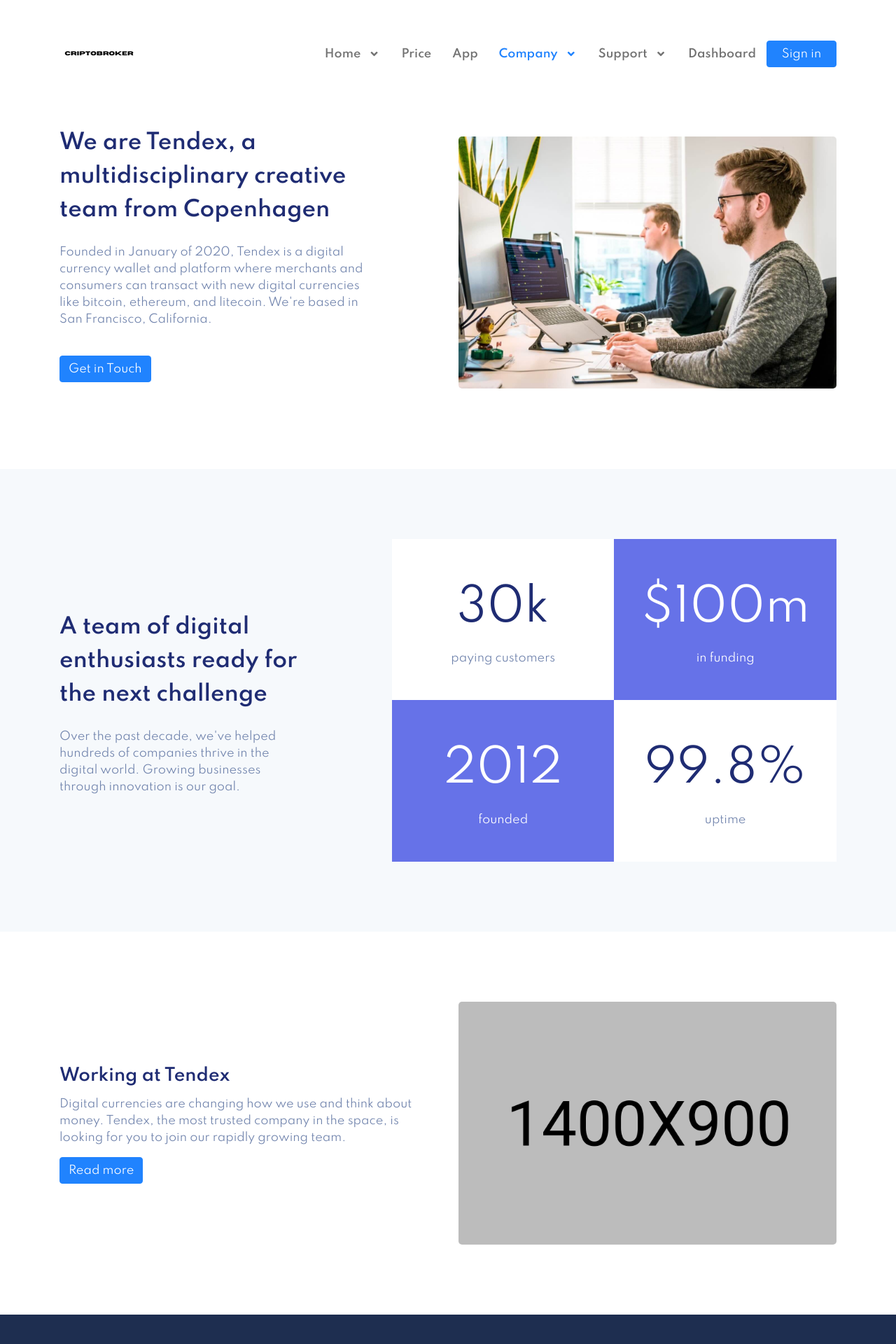
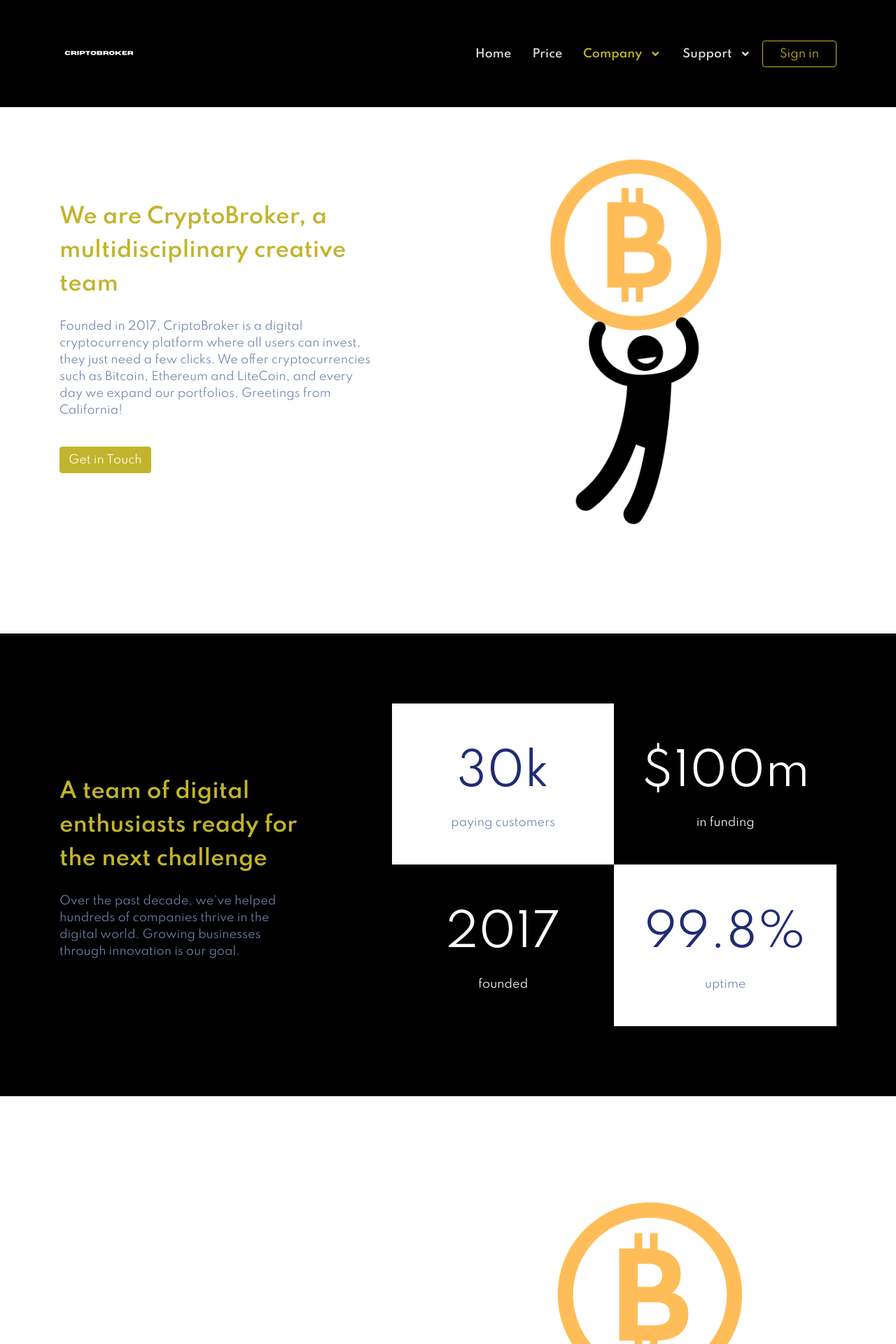
Before and after one commit to CyberWarrior-Ops/CryptoBroker, a PHP site: page /about.php in a window 1280 px wide. Shown: the top 1920 px of the page at 70% size. Run offline with PHP 8.4, Linux system fonts and the light colour scheme; some web fonts are replaced.

Commit message:
Minor FontEnd Changes

```diff
--- a/about.php
+++ b/about.php
@@ -4,7 +4,7 @@
     <meta charset="UTF-8" />
     <meta name="viewport" content="width=device-width, initial-scale=1.0" />
     <meta http-equiv="X-UA-Compatible" content="ie=edge" />
-    <title>Tendex</title>
+    <title>About us</title>
     <!-- Favicon icon -->
     <link
       rel="icon"
@@ -17,9 +17,8 @@
     <link rel="stylesheet" href="./css/style.css" />
   </head>
 
-  <body class="@@dashboard">
   <div id="main-wrapper">
-      <div class="header landing @@headerClass">
+      <div class="header landing bg-dark light">
           <div class="container">
               <div class="row">
                   <div class="col-xl-12">
@@ -48,28 +47,10 @@
                               </button>
                               <div class="collapse navbar-collapse" id="navbarNavDropdown">
                                   <ul class="navbar-nav ms-auto">
-                      <li class="nav-item dropdown">
-                        <a
-                          class="nav-link dropdown-toggle"
-                          href="#"
-                          data-toggle="dropdown"
-                          >Home
-                        </a>
-                        <div class="dropdown-menu">
-                          <a class="dropdown-item" href="index.php"
-                            >Home 1</a
-                          >
-                          <a class="dropdown-item" href="index.php"
-                            >Home 2</a
-                          >
-                          <a class="dropdown-item" href="./index3.html"
-                            >Home 3</a
-                          >
-                          <!-- <a class="dropdown-item" href="./index4.html">Home 4</a>
-                                        <a class="dropdown-item" href="./index5.html">Home 5</a>
-                                        <a class="dropdown-item" href="./index6.html">Home 6</a>
-                                        <a class="dropdown-item" href="./index7.html">Home 7</a> -->
-                        </div>
+                                      <li class="nav-item">
+                                          <a class="nav-link" href="#">Home</a>
+                                      </li>
+
                                       </li>
                                       <!-- <li class="nav-item">
                                                     <a class="nav-link" href="./index.php">Home</a>
@@ -77,22 +58,15 @@
                                       <li class="nav-item">
                                           <a class="nav-link" href="details/price.html">Price</a>
                                       </li>
-                      <li class="nav-item">
-                        <a class="nav-link" href="./app.html">App</a>
-                      </li>
                                       <li class="nav-item dropdown">
                                           <a
                                                   class="nav-link dropdown-toggle text-primary"
                                                   href="#"
                                                   data-toggle="dropdown"
+
                                           >Company
                                           </a>
                                           <div class="dropdown-menu">
-                          <a
-                            class="dropdown-item text-primary"
-                            href="about.php"
-                            >About us</a
-                          >
                                               <a class="dropdown-item" href="team.php">Team</a>
                                               <a class="dropdown-item" href="blogg.html">Blog</a>
                                               <a class="dropdown-item" href="career.php"
@@ -120,16 +94,11 @@
                                               <a class="dropdown-item" href="faq.php">FAQ</a>
                                           </div>
                                       </li>
-                      <li class="nav-item">
-                        <a class="nav-link" href="User/dashboard.php"
-                          >Dashboard</a
-                        >
-                      </li>
                                   </ul>
                               </div>
 
-                  <div class="signin-btn">
-                    <a class="btn btn-primary" href="login/signin.php">Sign in</a>
+                              <div class="signin-btn ">
+                                  <a class="btn btn-outline-dark px-4" href="login/signin.php">Sign in</a>
                               </div>
                           </nav>
                       </div>
@@ -144,21 +113,19 @@
             <div class="col-lg-5">
               <div class="service-content m-t-50">
                 <h2 class="mb-4">
-                  We are Tendex, a multidisciplinary creative team from
-                  Copenhagen
+                  We are CryptoBroker, a multidisciplinary creative team
                 </h2>
                 <p>
-                  Founded in January of 2020, Tendex is a digital currency
-                  wallet and platform where merchants and consumers can transact
-                  with new digital currencies like bitcoin, ethereum, and
-                  litecoin. We're based in San Francisco, California.
+                    Founded in 2017, CriptoBroker is a digital cryptocurrency platform where all users can invest,
+                    they just need a few clicks. We offer cryptocurrencies such as Bitcoin, Ethereum and LiteCoin,
+                    and every day we expand our portfolios, Greetings from California!
                 </p>
                 <a href="#" class="btn btn-primary my-4">Get in Touch</a>
               </div>
             </div>
             <div class="col-lg-6">
               <div class="service-img">
-                <img src="images/about/1.jpeg" alt="" class="img-fluid" />
+                <img src="images/btchold.png" width="500" height="auto" alt="" class="img-fluid" />
               </div>
             </div>
           </div>
@@ -189,13 +156,13 @@
                   <p class="m-0">paying customers</p>
                 </div>
 
-                <div class="col-6 bg-purple text-center py-5 py-md-7">
+                <div class="col-6 bg-yellow text-center py-5 py-md-7">
                   <h1 class="display-3 text-white">$100m</h1>
                   <p class="m-0 text-white">in funding</p>
                 </div>
 
-                <div class="col-6 bg-purple text-center py-5 py-md-7">
-                  <h1 class="display-3 text-white">2012</h1>
+                <div class="col-6  text-center py-5 py-md-7">
+                  <h1 class="display-3 text-white">2017</h1>
                   <p class="m-0 text-white">founded</p>
                 </div>
 
@@ -216,10 +183,10 @@
           <div class="row align-items-center">
             <div class="col-lg-6">
               <div class="service-content my-5">
-                <h3>Working at Tendex</h3>
+                <h3>Working at CriptoBroker</h3>
                 <p>
                   Digital currencies are changing how we use and think about
-                  money. Tendex, the most trusted company in the space, is
+                  money. CriptoBroker, the most trusted company in the space, is
                   looking for you to join our rapidly growing team.
                 </p>
                 <a href="#" class="btn btn-primary">Read more</a>
@@ -227,7 +194,7 @@
             </div>
             <div class="col-lg-6">
               <div class="service-img">
-                <img src="images/about/1.jpg" alt="" class="img-fluid" />
+                <img src="images/work.png" width="700" alt="" class="img-fluid" />
               </div>
             </div>
           </div>
@@ -241,10 +208,8 @@
                       <div class="bottom-logo">
                           <img class="pb-3" src="./images/logow.png" alt="" />
 
-                <p>
-                  Tendex is a unique and beautiful collection of UI elements
-                  that are all flexible and modular. A complete and customizable
-                  solution to building the website of your dreams.
+                          <p style="color: white">
+                              Your Crypto Wallet in one place.
                           </p>
                       </div>
                   </div>
@@ -252,10 +217,10 @@
                       <div class="bottom-widget">
                           <h4 class="widget-title">Company</h4>
                           <ul>
-                  <li><a href="about.html">About</a></li>
-                  <li><a href="career.php">Career</a></li>
-                  <li><a href="#">Affiliate</a></li>
-                  <li><a href="team.php">Our Team</a></li>
+                              <li ><a href="about.php" class="yellowText">About</a></li>
+                              <li class="yellowText"><a href="career.php" class="yellowText">Career</a></li>
+                              <li class="yellowText"><a href="#" class="yellowText">Affiliate</a></li>
+                              <li class="yellowText"><a href="team.php" class="yellowText">Our Team</a></li>
                           </ul>
                       </div>
                   </div>
@@ -302,9 +267,11 @@
               <div class="row">
                   <div class="col-xl-6 col-lg-6 col-md-6 col-sm-6 col-12">
                       <div class="copyright">
-                <p>
-                  © Copyright <span id="year"></span> <a href="#">Tendex</a> I
+                          <p style="color: gray">
+                              © Copyright <span id="year"></span> <a href="#" class="yellowText">CriptoBroker</a> I
                               All Rights Reserved
+                              <br>
+                          <p style="color: yellow"> Educational purposes only.</p> Do not use this website for any investment or commercial purposes.
                           </p>
                       </div>
                   </div>
@@ -337,3 +304,56 @@
     <script src="./js/scripts.js"></script>
   </body>
 </html>
+
+<style>
+    .btn-primary {
+        background-color: #c2b42c !important;
+        border-color: #c2b42c !important;
+    }
+    .text-primary {
+        color: #c2b42c !important;
+    }
+
+    .btn-primary:hover {
+        background-color: #867d1e !important;
+        border-color: #867d1e !important;
+    }
+
+    .btn-primary:focus {
+        background-color: #867d1e !important;
+        border-color: #867d1e !important;
+    }
+
+    .header-text{
+        color: #867d1e !important;
+    }
+    .btn-arrow , .footer , .bottom, .intro2 , .header, .contact-form , .bg-light {
+        background: #000000 !important;
+    }
+
+    .sparkline8{
+        fill:#c2b42c !important;
+    }
+
+    h2, .fa, .yellowText{
+        color: #c2b42c !important;
+    }
+
+    .section-title{
+        color: rgb(161, 161, 161) !important;
+    }
+    .trust-content{
+        color: rgb(161, 161, 161) !important;
+    }
+
+    .btn-outline-dark{
+        color: #c2b42c !important;
+        border-color: #c2b42c !important;
+    }
+    .btn-outline-dark:hover{
+        color: white !important;
+        border-color: #c2b42c !important;
+        background: #c2b42c !important;
+    }
+
+</style>
--- a/helpdesk.php
+++ b/helpdesk.php
@@ -4,7 +4,7 @@
     <meta charset="UTF-8" />
     <meta name="viewport" content="width=device-width, initial-scale=1.0" />
     <meta http-equiv="X-UA-Compatible" content="ie=edge" />
-    <title>Tendex</title>
+    <title>CriptoBroker</title>
     <!-- Favicon icon -->
     <link
       rel="icon"
@@ -117,7 +117,6 @@
           <div class="row justify-content-center">
             <div class="col-xl-7">
               <div class="helpdesk-search-content">
-                <p class="mb-1">Tendex knowledge Base</p>
                 <h2 class="mb-5">How can we help you today?</h2>
                 <div class="helpdesk-form">
                   <form action="#">
--- a/index.php
+++ b/index.php
@@ -246,7 +246,8 @@
 
 
                           <p class="mb-0">
-                              1 USD ~ 0.000088 BTC
+                              1 BTC ~ <?php
+                              echo number_format($rowBTC1,2,'.',',')?> USD
                               <a href="#" class="yellowText">Expected rate <br />No extra fees</a>
                           </p>
                           <button type="button" id="calculate-button" class="btn btn-primary">Calculate</button>
```
Also changed, not shown: other parts of about.php (+12 -12 lines), faq.php (+10 -10 lines), legal/privacy-policy.php (+4 -3 lines), otp/optMail-Sender.php (added, +29 -0 lines), images/btchold.png (added), images/work.png (added). Lines whose indentation alone changed are shown as unchanged.
